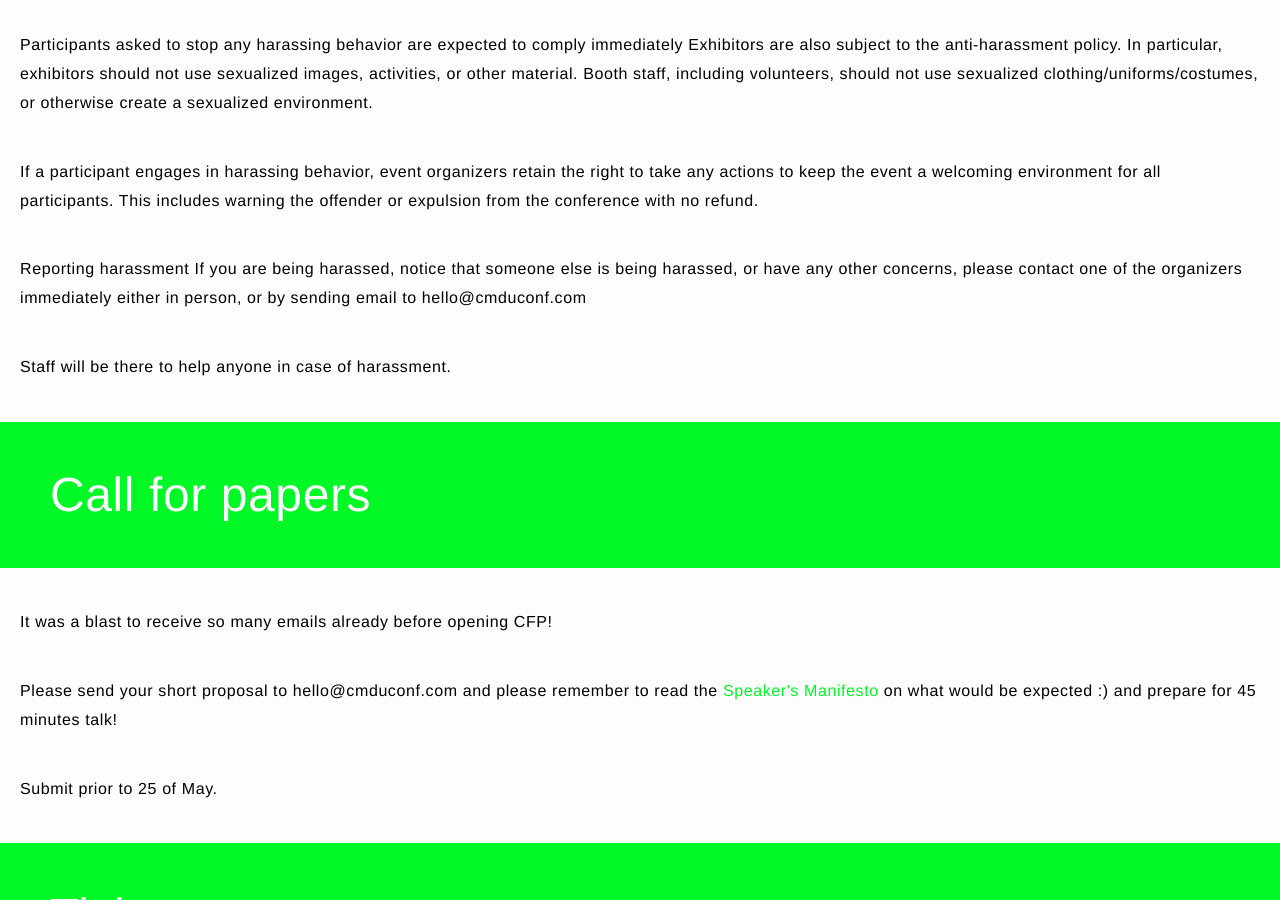
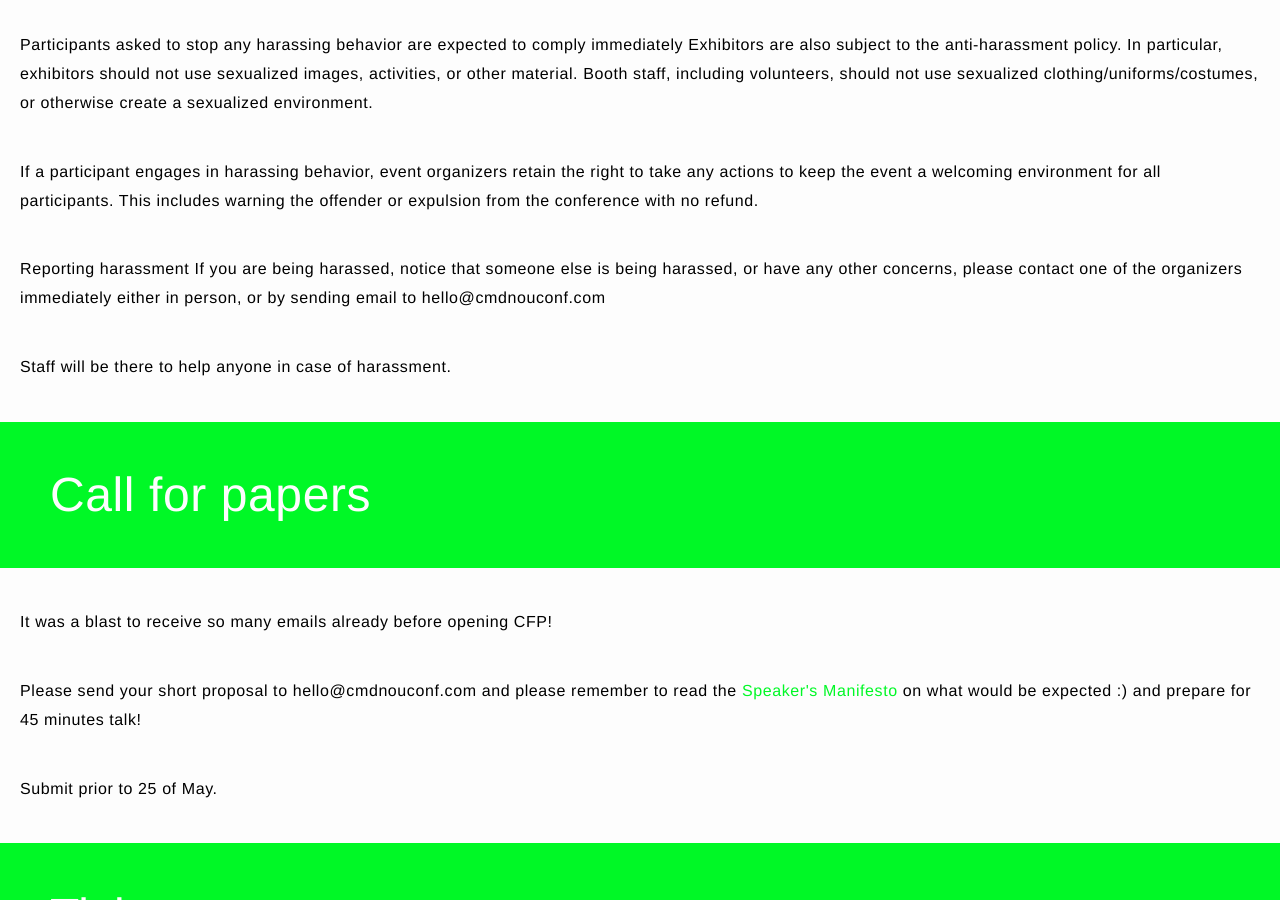
Before and after one commit to cmduconf/cmduconf.github.io, a Jekyll site: the page built from index.html, in a window 1280 px wide and 900 px high, scrolled down 1861 px. Built offline with Jekyll 4.4.1, drawn with Linux system fonts in a browser that asks for light colours; nearby versions of some CDN libraries; some of the changed text lies outside the part shown.

Commit message:
MAKE CMDUCONF NO U AGAIN!
cc @b3ll

```diff
--- a/CNAME
+++ b/CNAME
@@ -1 +1 @@
-www.cmduconf.com
+www.cmdnouconf.com
--- a/_config.yml
+++ b/_config.yml
@@ -1,11 +1,11 @@
 # Site settings
 title: CMD+U Conference
-email: hello@cmduconf.com
+email: hello@cmdnouconf.com
 description: iOS conference about testing in Barcelona 8th July!
 baseurl: "" # the subpath of your site, e.g. /blog
-url: "http://cmduconf.com" # the base hostname & protocol for your site
-twitter_username: cmduconf
-github_username: cmduconf
+url: "http://cmdnouconf.com" # the base hostname & protocol for your site
+twitter_username: cmdnouconf
+github_username: cmdnouconf
 
 # Build settings
 markdown: kramdown
--- a/index.html
+++ b/index.html
@@ -69,7 +69,7 @@
 
   <p>If a participant engages in harassing behavior, event organizers retain the right to take any actions to keep the event a welcoming environment for all participants. This includes warning the offender or expulsion from the conference with no refund.</p>
 
-  <p>Reporting harassment If you are being harassed, notice that someone else is being harassed, or have any other concerns, please contact one of the organizers immediately either in person, or by sending email to hello@cmduconf.com</p>
+  <p>Reporting harassment If you are being harassed, notice that someone else is being harassed, or have any other concerns, please contact one of the organizers immediately either in person, or by sending email to hello@cmdnouconf.com</p>
 
   <p>Staff will be there to help anyone in case of harassment.</p>
 </div>
@@ -78,7 +78,7 @@
   <h1 class="title" id="call_for_papers">Call for papers</h1>
 
   <p>It was a blast to receive so many emails already before opening CFP!</p>
-  <p>Please send your short proposal to hello@cmduconf.com and please remember to read the <a href="#speakers_manifesto">Speaker's Manifesto</a> on what would be expected :) and prepare for 45 minutes talk!</p>
+  <p>Please send your short proposal to hello@cmdnouconf.com and please remember to read the <a href="#speakers_manifesto">Speaker's Manifesto</a> on what would be expected :) and prepare for 45 minutes talk!</p>
   <p>Submit prior to 25 of May.</p>
 
 </div>
```
Also changed, not shown: 7 other files.
